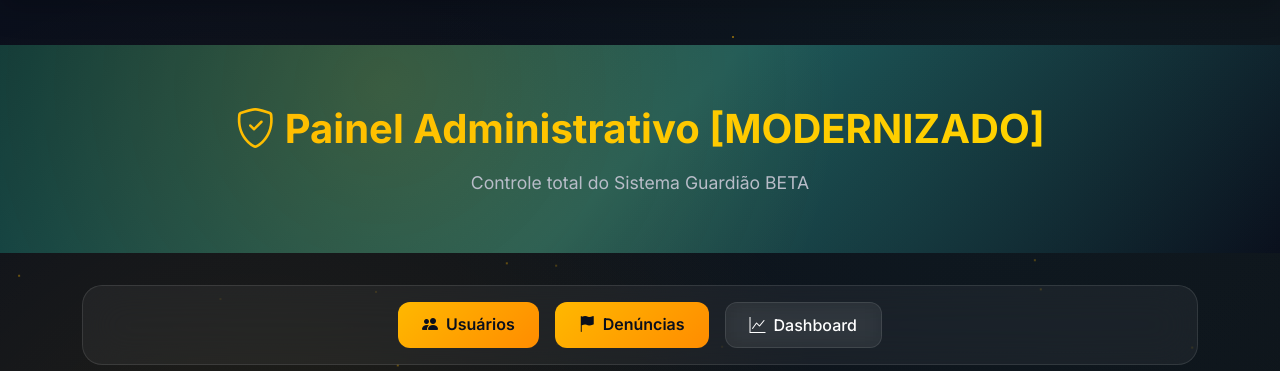
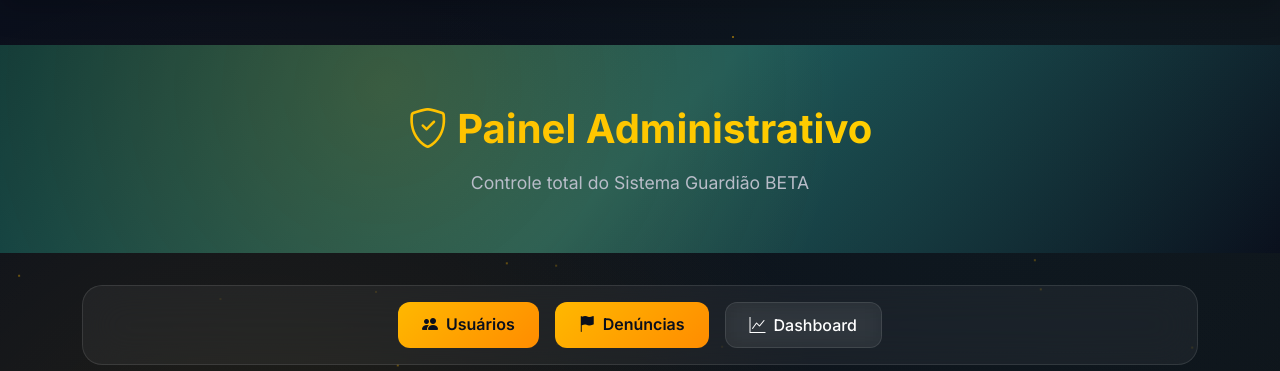
Before and after one commit to Konnak/guardiaobeta, a Flask app: template web/templates/admin/dashboard.html in a window 1280 px wide. Shown: the part 67-438 px from the top of the page. Run offline with Flask 3, Linux system fonts and the light colour scheme; the template is opened without the code that fills it, so the values that code supplies are empty; parts of the project's set-up code (start-up, migrations or seed data) failed here and were passed over.

Commit message:
Limpeza: Removido identificador de teste do template admin

```diff
--- a/web/templates/admin/dashboard.html
+++ b/web/templates/admin/dashboard.html
@@ -1,6 +1,6 @@
 {% extends "base.html" %}
 
-{% block title %}Painel Administrativo - Sistema Guardião BETA [MODERNIZADO]{% endblock %}
+{% block title %}Painel Administrativo - Sistema Guardião BETA{% endblock %}
 
 {% block extra_head %}
 <style>
@@ -320,7 +320,7 @@
         <div class="hero-admin-content">
             <h1 class="hero-admin-title">
                 <i class="bi bi-shield-check"></i>
-                Painel Administrativo [MODERNIZADO]
+                Painel Administrativo
             </h1>
             <p style="color: var(--text-secondary); font-size: 1.1rem;">
                 Controle total do Sistema Guardião BETA
```
